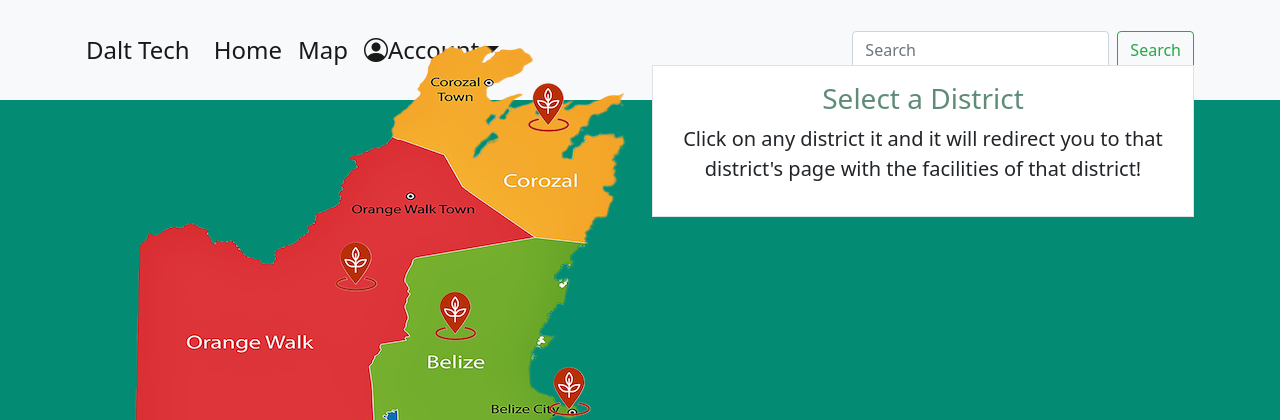
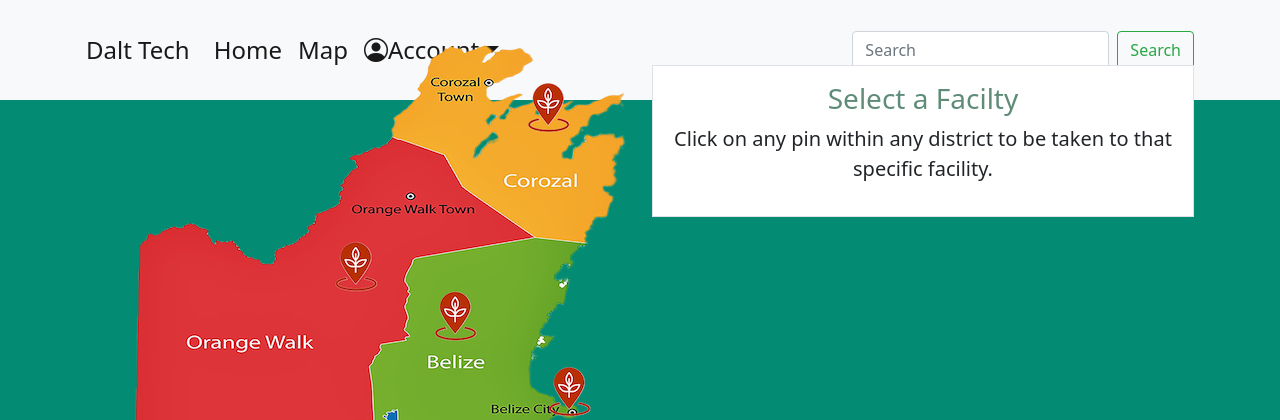
Before and after one commit to TrizzyRizzyGlizzy/CIS-Project, a PHP site: page /Map.php in a window 1280 px wide. Shown: the top 420 px of the page. Run offline with PHP 8.4, Linux system fonts and the light colour scheme.

Commit message:
fixed header not working, added new map, styled facility pages

```diff
--- a/Map.php
+++ b/Map.php
@@ -1,5 +1,6 @@
 <!DOCTYPE html>
 <html>
+
 <head>
   <title>Map</title>
   <link ref="stylesheet" href="style.css">
@@ -8,16 +9,19 @@
   include('header.php');
   ?>
   <style>
-body{
+    body {
       background-color: #038c73;
     }
+
     @keyframes color-change {
       0% {
         color: #678C5D;
       }
+
       50% {
         color: #5E8C7B;
       }
+
       100% {
         color: #088C8C;
       }
@@ -39,7 +43,7 @@ h3 {
       margin-top: 20px;
     }
 
-        p{
+    p {
       font-size: 20px;
     }
 
@@ -51,29 +55,33 @@ h3 {
     }
   </style>
 </head>
+
 <body>
   <div class="center-container">
     <div class="container rounded">
       <div class="row">
         <div class="col-md-6">
           <div id="image-container" style="margin: auto;">
-          <img id="image" src="images/map.png" usemap="#image_map">
+            <img src="images/map.png" usemap="#image_map">
             <map name="image_map">
-            <area alt="Coro" title="Coro" href="coro.php" coords="407,7 592,66 557,264 475,231 410,151 359,118 " shape="polygon">
-            <area alt="Orange Walk" title="Orange Walk" href="OW.php" coords="91,270 352,125 495,258 376,286 329,424 330,504 93,551 91,471 " shape="polygon">
-            <area alt="Belize City" title="Belize City" href="City.php" coords="375,289 553,272 484,668 361,676 374,639 360,618 363,488 341,501 333,435 347,403 373,392 369,363 " shape="polygon">
-            <area alt="Toledo" title="Toledo" href="toledo.php" coords="53,1026 229,929 324,889 357,961 433,975 186,1264 40,1259 " shape="polygon">
-            <area alt="Stan Creek" title="Stan Creek" href="stanc.php" coords="344,682 484,680 525,754 454,972 368,959 350,904 333,881 261,874 286,833 310,826 322,774 348,743 " shape="polygon">
-            <area alt="Cayo" title="Cayo" href="cayo.php" coords="91,574 356,497 364,662 337,682 361,714 314,768 309,801 298,809 309,819 280,828 251,881 236,900 236,916 151,969 143,962 119,980 80,990 61,1016 " shape="polygon">
+              <area alt="Facility Corozal" title="Facility Corozal" href="facility.php" coords="461,61,28" shape="circle">
+              <area alt="Facility Orange Walk" title="Facility Orange Walk" href="facility.php" coords="270,224,24" shape="circle">
+              <area alt="Facilty Belize" title="Facilty Belize" href="facility.php" coords="371,273,28" shape="circle">
+              <area alt="Facility Belize Empty" title="Facility Belize Empty" href="emptyfacility.php" coords="481,349,26" shape="circle">
+              <area alt="Facility Cayo" title="Facility Cayo" href="facility.php" coords="174,450,31" shape="circle">
+              <area alt="Facility Cayo Empty" title="Facility Cayo Empty" href="emptyfacility.php" coords="98,661,28" shape="circle">
+              <area alt="Facility Stan Creek" title="Facility Stan Creek" href="facility.php" coords="348,577,27" shape="circle">
+              <area alt="Facility Toledo" title="Facility Toledo" href="facility.php" coords="250,734,28" shape="circle">
+              <area alt="Facility Toledo Empty" title="Facility Toledo Empty" href="emptyfacility.php" coords="192,844,28" shape="circle">
             </map>
           </div>
         </div>
         <div class="col-md-6">
           <div class="container-fluid p-3 mb-4 bg-white border border-gray">
             <div style="text-align: center;">
-            <h3>Select a District</h3>
+              <h3>Select a Facilty</h3>
               <p>
-              Click on any district it and it will redirect you to that district's page with the facilities of that district!
+                Click on any pin within any district to be taken to that specific facility.
               </p>
             </div>
           </div>
@@ -82,4 +90,5 @@ h3 {
     </div>
   </div>
 </body>
+
 </html>
--- a/index.php
+++ b/index.php
@@ -7,6 +7,7 @@
 <!doctype html>
 <html lang="en">
   <head>
+     <link rel="icon" type="image/x-icon" href="images/logo.png">
     <!-- Required meta tags -->
     <meta charset="utf-8">
     <meta name="viewport" content="width=device-width, initial-scale=1, shrink-to-fit=no">
--- a/requestspace.php
+++ b/requestspace.php
@@ -4,7 +4,7 @@
   include('header.php');
   ?>
 </header>
-<!DOCTYPE html>
+<!doctype html>
 <html lang="en">
 <head>
 	<meta charset="UTF-8">
@@ -68,6 +68,5 @@
     <button type="submit" class="btn btn-primary">Submit</button>
   </form>
 </div>
-<script src="https://cdnjs.cloudflare.com/ajax/libs/bootstrap/5.0.2/js/bootstrap.bundle.min.js"></script>
 </body>
 </html>
```
Also changed, not shown: emptyfacility.php (+12 -3 lines), facility.php (+10 -6 lines). Lines whose indentation alone changed are shown as unchanged.
